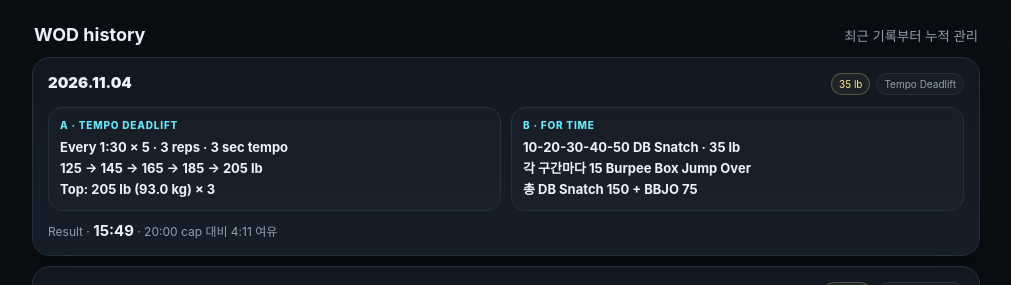
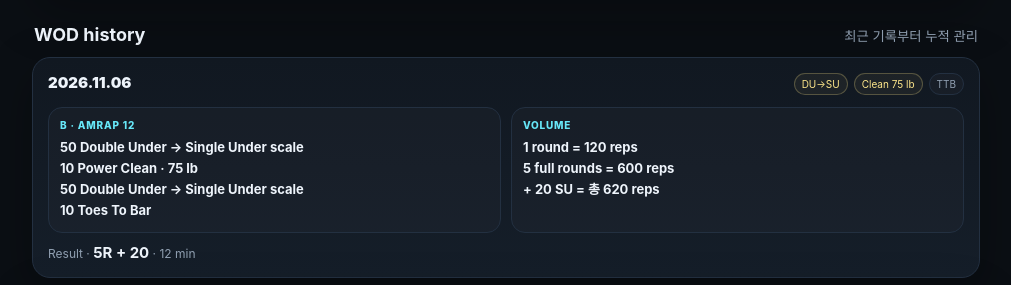
Before and after one commit to sujungod/crossfit-board, a plain HTML site: page index.html in a window 1280 px wide. Shown: the part 1178-1463 px from the top of the page, without its empty margins (134-1145 px from the left). Drawn offline with Linux system fonts and the light colour scheme.

Commit message:
Add 2026-11-06 AMRAP result

```diff
--- a/index.html
+++ b/index.html
@@ -133,7 +133,7 @@
     <div>
       <div class="eyebrow">CrossFit Strength Board</div>
       <h1>JUNSU</h1>
-      <div class="sub">2026.11.04 기준 · 약 4개월차</div>
+      <div class="sub">2026.11.06 기준 · 약 4개월차</div>
       <div class="metrics">
         <div class="metric"><b>173 cm</b><span>Height</span></div>
         <div class="metric"><b>76 kg</b><span>Body weight</span></div>
@@ -201,6 +201,17 @@
   </div>
 
   <section class="wod-list">
+    <article class="wod-card">
+      <div class="wod-head">
+        <div class="wod-date">2026.11.06</div>
+        <div class="wod-tags"><span class="wod-tag scaled">DU→SU</span><span class="wod-tag scaled">Clean 75 lb</span><span class="wod-tag">TTB</span></div>
+      </div>
+      <div class="wod-body">
+        <div class="wod-block"><span>B · AMRAP 12</span><b>50 Double Under → Single Under scale<br>10 Power Clean · 75 lb<br>50 Double Under → Single Under scale<br>10 Toes To Bar</b></div>
+        <div class="wod-block"><span>VOLUME</span><b>1 round = 120 reps<br>5 full rounds = 600 reps<br>+ 20 SU = 총 620 reps</b></div>
+      </div>
+      <div class="wod-score">Result · <strong>5R + 20</strong> · 12 min</div>
+    </article>
     <article class="wod-card">
       <div class="wod-head">
         <div class="wod-date">2026.11.04</div>
```
